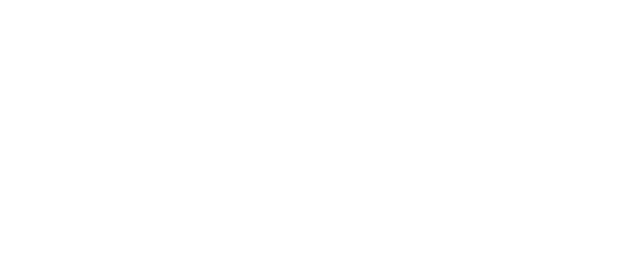
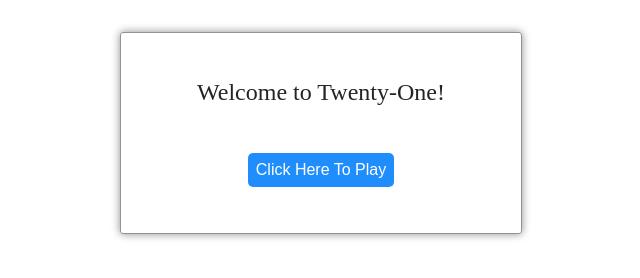
Before and after one commit to daniel-schroeder-dev/blackjack-deck-of-cards-api, a plain HTML site: page index.html in a window 1280 px wide. Shown: the whole page, without its empty margins (319-959 px from the left). Drawn offline with Linux system fonts and the light colour scheme.

Commit message:
Add welcome modal and a bit of css.

```diff
--- a/index.html
+++ b/index.html
@@ -5,6 +5,7 @@
     <meta charset="UTF-8">
     <meta http-equiv="X-UA-Compatible" content="IE=edge">
     <meta name="viewport" content="width=device-width, initial-scale=1.0">
+    <link rel="stylesheet" href="static/style.css">
     <title>Twenty-One</title>
 </head>
 
@@ -14,7 +15,7 @@
 
     </main>
 
-    <script src="main.js"></script>
+    <script type="module" src="main.js"></script>
 </body>
 
 </html>
--- a/main.js
+++ b/main.js
@@ -1 +1,8 @@
-const BASE_API_URL = "https://deckofcardsapi.com/api/deck/"
+import { WelcomeModal } from "./modules/WelcomeModal.js"
+
+const BASE_API_URL = "https://deckofcardsapi.com/api/deck/";
+
+window.addEventListener("DOMContentLoaded", e => {
+    const welcomeModal = new WelcomeModal();
+    welcomeModal.render();
+})
--- /dev/null
+++ b/modules/WelcomeModal.js
@@ -0,0 +1,24 @@
+class WelcomeModal {
+    constructor() {
+        this.element = document.createElement("div");
+        this.element.id = "welcome-modal";
+        this.element.textContent = "Welcome to Twenty-One!"
+
+        this.button = document.createElement("button");
+        this.button.textContent = "Click Here To Play";
+        this.button.addEventListener("click", () => this.remove())
+
+        this.element.appendChild(this.button);
+    }
+
+    render() {
+        document.querySelector("main").append(this.element);
+    }
+
+    remove() {
+        this.element.remove();
+    }
+
+}
+
+export { WelcomeModal };
--- /dev/null
+++ b/static/style.css
@@ -0,0 +1,36 @@
+body {
+    display: flex;
+    justify-content: center;
+    padding: 24px;
+}
+
+main {
+    max-width: 1200px;
+    /* border: 1px solid red; */
+}
+
+
+#welcome-modal {
+    display: flex;
+    flex-direction: column;
+    align-items: center;
+    justify-content: space-evenly;
+    width: 400px;
+    height: 200px;
+    border: 1px solid #939393;
+    border-radius: 3px;
+    text-align: center;
+    font-size: 24px;
+    box-shadow: 0px 0px 9px 0px #8d8d8d;
+    color: #242424;
+}
+
+#welcome-modal > button {
+    font-size: 16px;
+    background-color: #208dfd;
+    color: white;
+    outline: none;
+    border: none;
+    padding: 8px;
+    border-radius: 5px;
+}
```
Also changed, not shown: modules/welcome.js (deleted, +0 -13 lines), package.json (deleted, +0 -20 lines).
